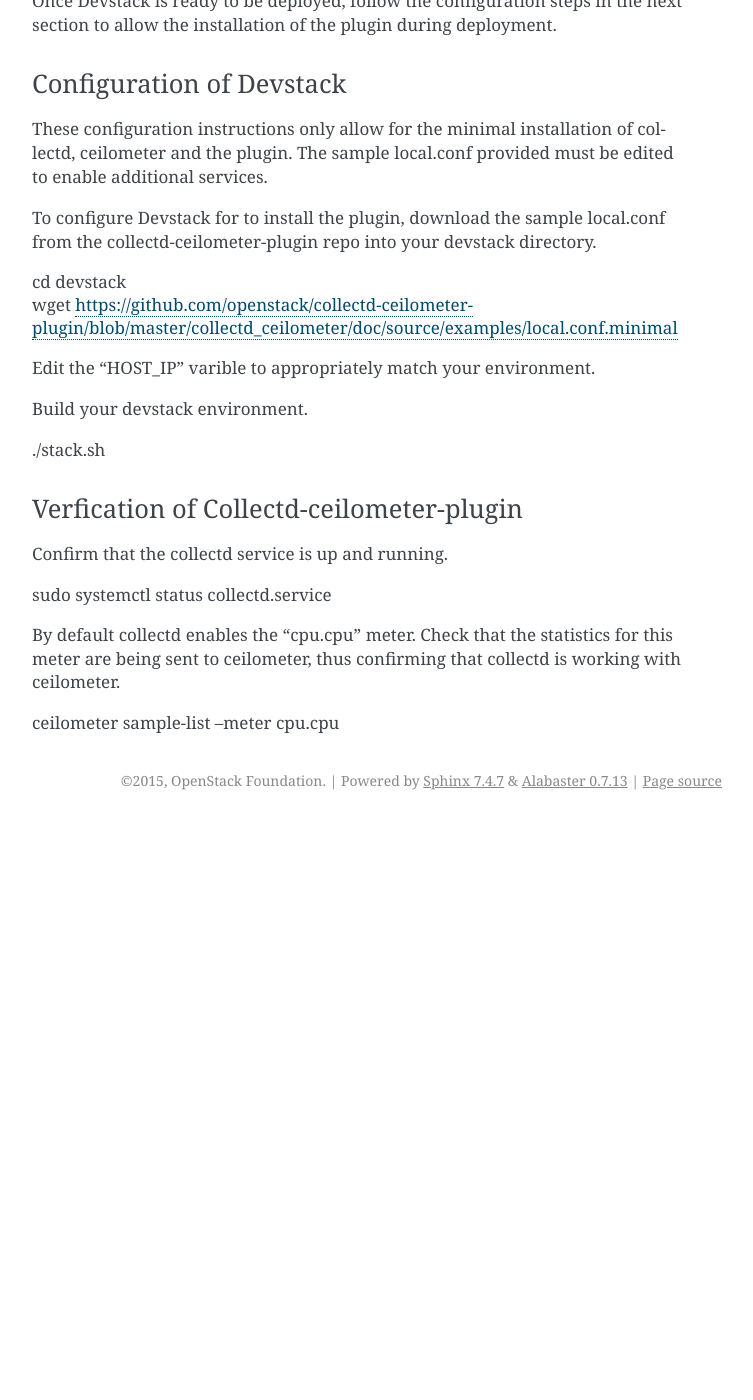
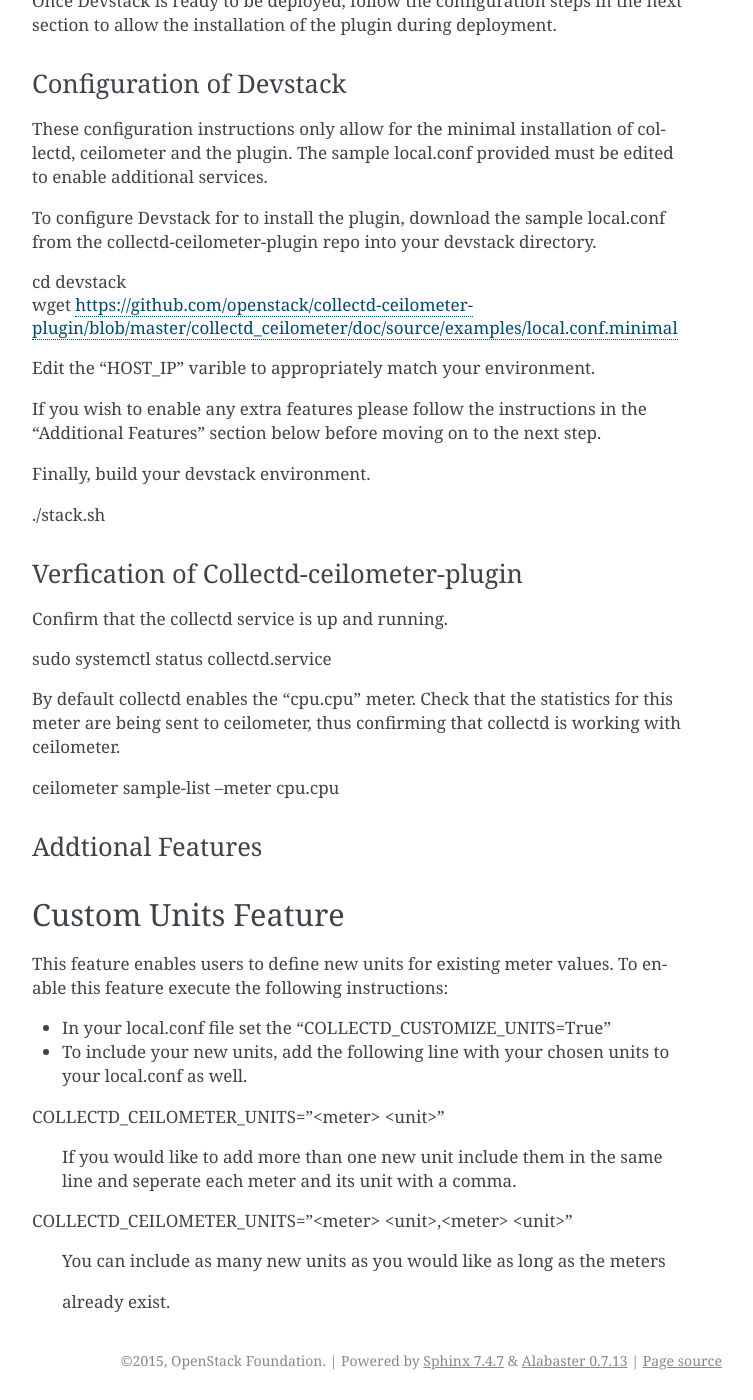
Before and after one commit to openstack-archive/collectd-openstack-plugins, a Sphinx documentation site: the page built from doc/source/devstackGSG.rst, in a window 1280 px wide and 1400 px high, scrolled down 510 px. Shown: the whole window, without its empty margins (388-1141 px from the left). Built offline with Sphinx 7.4.7, drawn with Linux system fonts in a browser that asks for light colours; before the commit the page ends 1330 px from its top, so only the background shows below that; some of the changed text lies outside the part shown.

Commit message:
DevStack enablement of the collectd-ceilometer custom units feature
      - Added deployment code for this feature
      - Updated the DevStack documentation to provide instructions on
        how to enable this feature
      - Editted the collectd-ceilometer-plugin.conf file to enable the
        feature
      - Added a reno for this change

Change-Id: Ia93da4abdf066ba677dcb3ee0e44388c06d97ff5

```diff
--- a/doc/source/devstackGSG.rst
+++ b/doc/source/devstackGSG.rst
@@ -36,7 +36,10 @@
 
 Edit the "HOST_IP" varible to appropriately match your environment.
 
-Build your devstack environment.
+If you wish to enable any extra features please follow the instructions in the
+"Additional Features" section below before moving on to the next step.
+
+Finally, build your devstack environment.
 
 | ./stack.sh
 
@@ -52,3 +55,28 @@
 working with ceilometer.
 
 | ceilometer sample-list --meter cpu.cpu
+
+Addtional Features
+==================
+
+Custom Units Feature
+--------------------
+
+This feature enables users to define new units for existing meter values.
+To enable this feature execute the following instructions:
+
+* In your local.conf file set the "COLLECTD_CUSTOMIZE_UNITS=True"
+
+* To include your new units, add the following line with your chosen units to
+  your local.conf as well.
+
+| COLLECTD_CEILOMETER_UNITS="<meter> <unit>"
+
+  If you would like to add more than one new unit include them in the same line
+  and seperate each meter and its unit with a comma.
+
+| COLLECTD_CEILOMETER_UNITS="<meter> <unit>,<meter> <unit>"
+
+  You can include as many new units as you would like as long as the meters
+
+  already exist.
```
Also changed, not shown: 4 other files.
